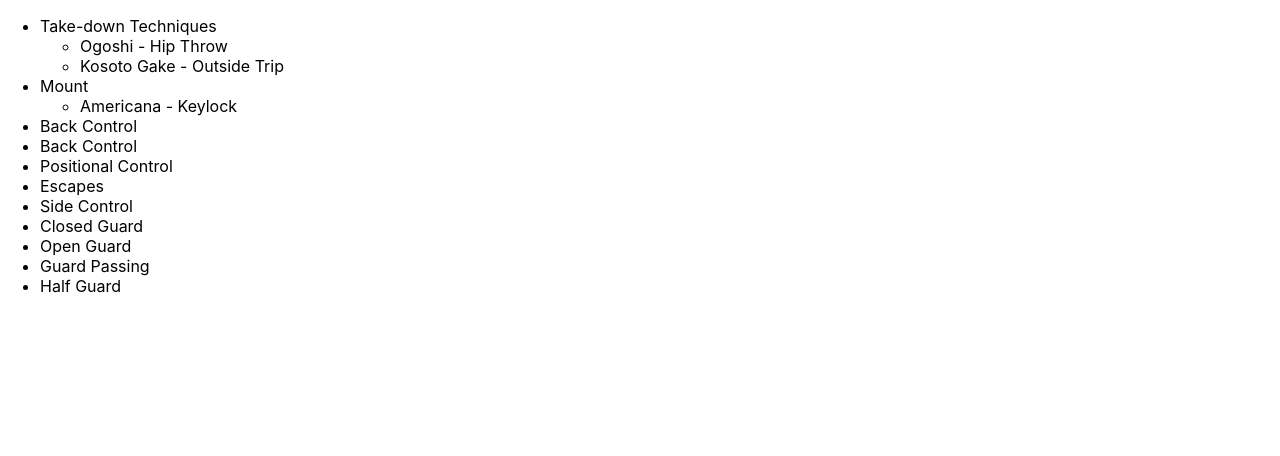
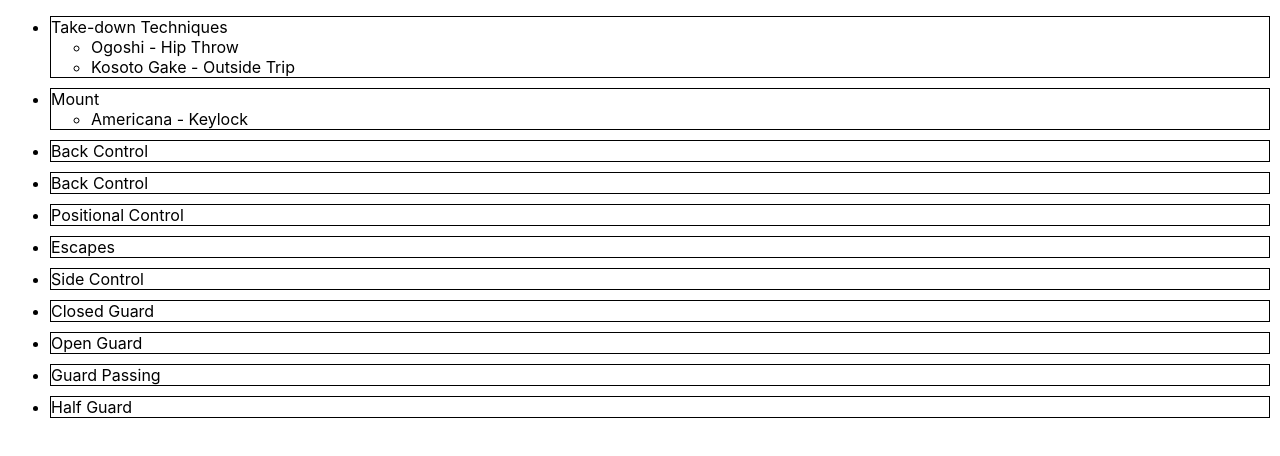
Before and after one commit to eugene-tang/bjj, a React (Create React App) app: page / in a window 1280 px wide. Shown: the top 456 px of the page. Built offline with nearby package versions, Linux system fonts and the light colour scheme.

Commit message:
Add basic styling for PositionsChart.

```diff
--- /dev/null
+++ b/src/PositionsChart.css
@@ -0,0 +1,4 @@
+.position {
+    border: 1px solid black;
+    margin: 10px;
+}
--- a/src/PositionsChart.tsx
+++ b/src/PositionsChart.tsx
@@ -1,3 +1,5 @@
+import './PositionsChart.css';
+
 interface Technique {
   techniqueName: string;
   grade?: string;
@@ -14,7 +16,7 @@ interface PositionsChartProps {
 
 export const PositionsChart: React.FC<PositionsChartProps> = ({positions}) =>
   <ul>
-    {positions.map(position => <li key={position.positionName}>
+    {positions.map(position => <li className="position" key={position.positionName}>
       {position.positionName}
       <br></br>
       <ul>
```
